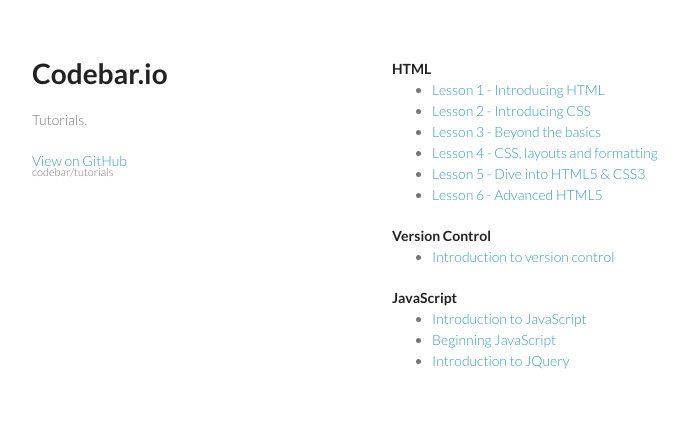
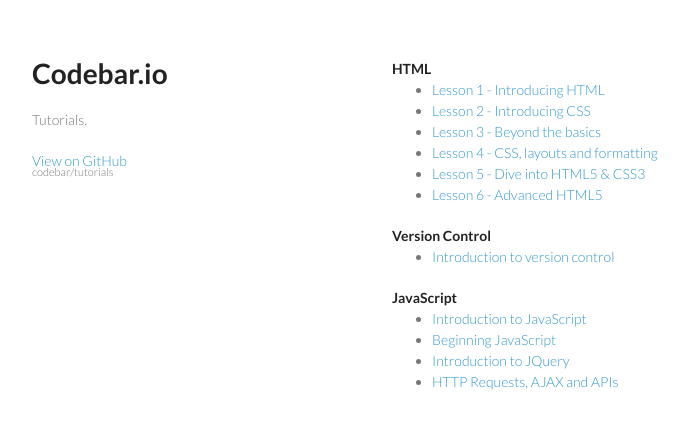
Before and after one commit to codebar/tutorials, a Jekyll site: the page index.html, which Jekyll copies as it is, in a window 1280 px wide. Shown: the top 429 px of the page, without its empty margins (178-866 px from the left). Built offline with Jekyll 4.4.1, drawn with Linux system fonts in a browser that asks for light colours; Markdown is read by kramdown in place of the engine named in the settings.

Commit message:
link to tutorial

```diff
--- a/index.html
+++ b/index.html
@@ -42,6 +42,7 @@
           <li><a href="js/lesson1/tutorial.html">Introduction to JavaScript</a></li>
           <li><a href="js/lesson2/tutorial.html">Beginning JavaScript</a></li>
           <li><a href="js/lesson3/tutorial.html">Introduction to JQuery</a></li>
+          <li><a href="js/lesson4/tutorial.html">HTTP Requests, AJAX and APIs</a></li>
         </ul>
 
       </section>
```
